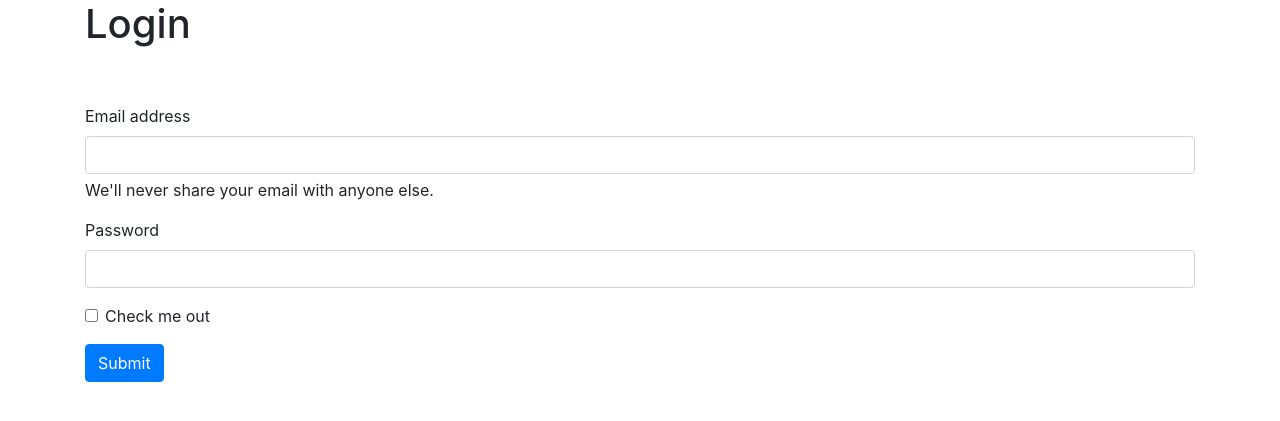
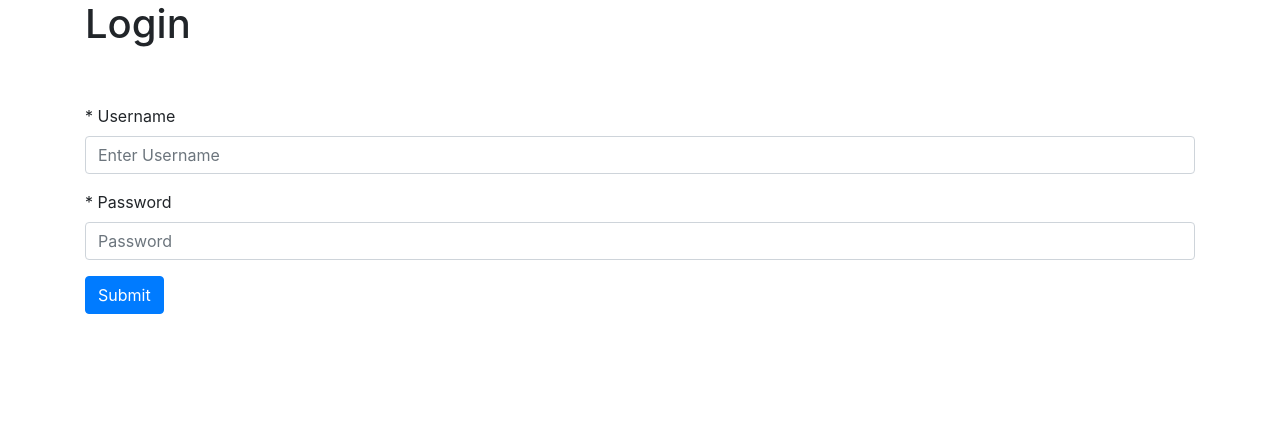
Before and after one commit to XavierPereira2003/CanteenConnect, a Django app: page / in a window 1280 px wide. Shown: the top 421 px of the page. Run offline with Django 4.2, Linux system fonts and the light colour scheme.

Commit message:
Update Login.html

```diff
--- a/CanteenConnect/main/templates/Login.html
+++ b/CanteenConnect/main/templates/Login.html
@@ -2,21 +2,18 @@
 
 {% block content %}
 <h1>Login</h1><br/><br/>
-    <form>
+    <form role="form">
         {% csrf_token %}
-        <div class="mb-3">
-        <label for="exampleInputEmail1" class="form-label">Email address</label>
-        <input type="email" class="form-control" id="exampleInputEmail1" aria-describedby="emailHelp">
-        <div id="emailHelp" class="form-text">We'll never share your email with anyone else.</div>
+        <div class="form-group">
+            <label for="username" class="form-control-label"><span class="required-label">*</span> Username</label>
+            <input type="text" class="form-control" id="username" placeholder="Enter Username" required>
         </div>
-        <div class="mb-3">
-        <label for="exampleInputPassword1" class="form-label">Password</label>
-        <input type="password" class="form-control" id="exampleInputPassword1">
+
+        <div class="form-group">
+            <label for="exampleInputPassword" class="form-control-label"><span class="required-label">*</span> Password</label>
+            <input type="password" class="form-control" id="exampleInputPassword" placeholder="Password" required>
         </div>
-        <div class="mb-3 form-check">
-        <input type="checkbox" class="form-check-input" id="exampleCheck1">
-        <label class="form-check-label" for="exampleCheck1">Check me out</label>
-        </div>
+
         <button type="submit" class="btn btn-primary">Submit</button>
     </form>
 
```
